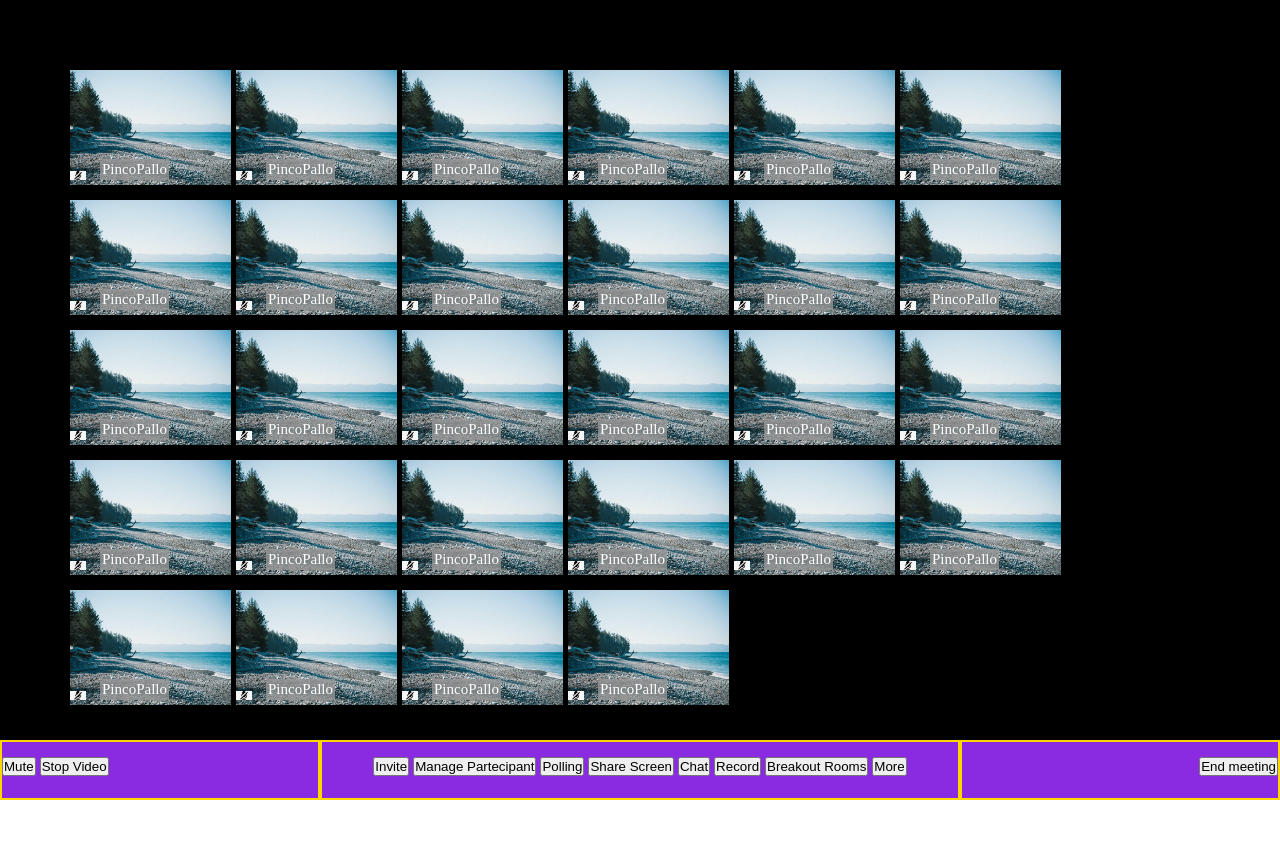
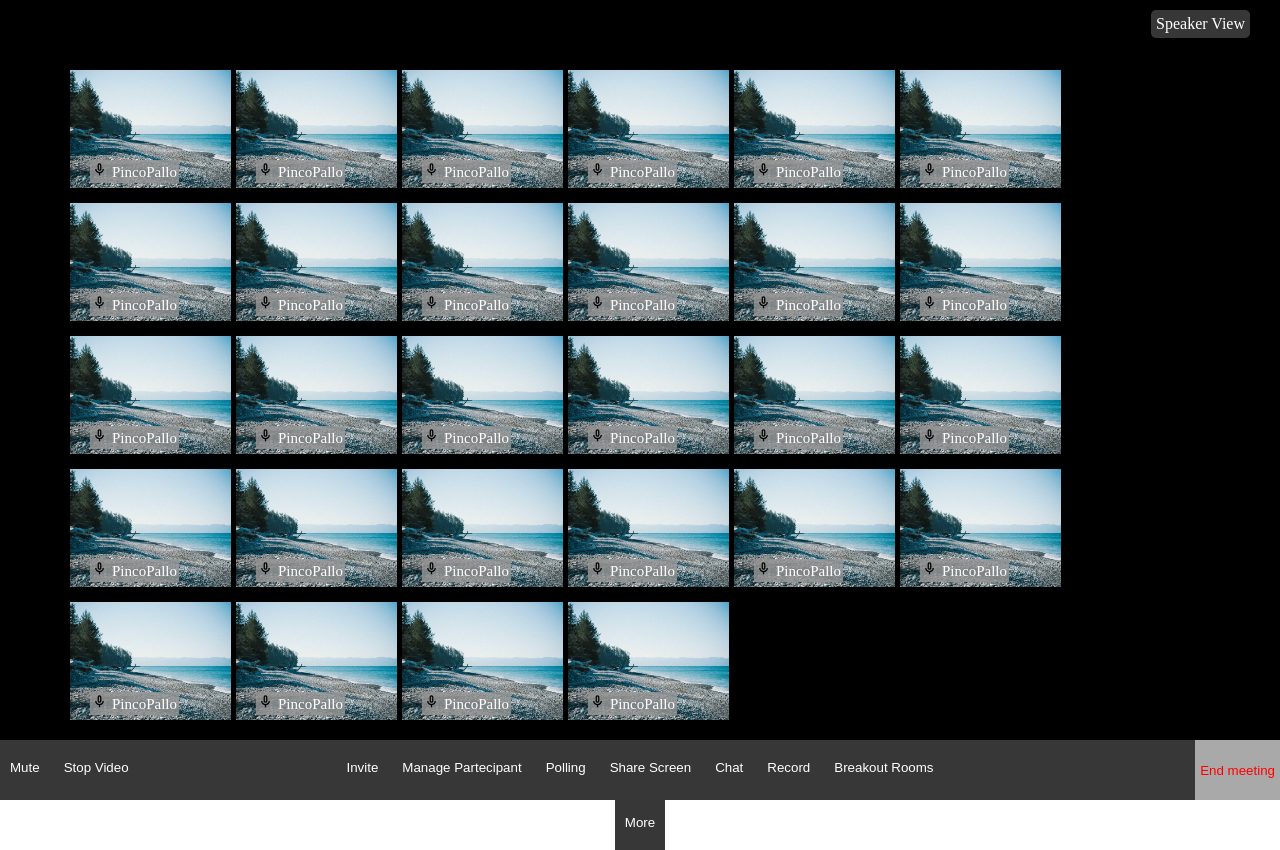
Before and after one commit to StefanoAntonelli93/html-css-zoom, a plain HTML site: page index.html in a window 1280 px wide. Before the commit the page ends 800 px from the top, so only its background shows below. Drawn offline with Linux system fonts and the light colour scheme.

Commit message:
[UPD] add button header

```diff
--- a/css/style.css
+++ b/css/style.css
@@ -14,6 +14,9 @@ main {
     width: 100vw;
 }
 
+footer{
+    background-color: rgb(55, 55, 55);
+}
 
 
 /* UTILITY */
@@ -63,18 +66,18 @@ main {
 .row {
     display: flex;
     flex-wrap: wrap;
-    flex-direction: row;
+
 }
 
 .img-contain {
     padding: 70px 60px 20px 70px;
     width: 100vw;
     height: calc(100vh - 60px);
+    gap: 15px 5px;
 }
 .col-14 {
     width: 14%;
-    margin-right: 5px;
-    margin-bottom: 15px;
+
     /* height: 150px;
     background-color: gold;
     border: 3px solid silver; */
@@ -99,8 +102,6 @@ main {
 
 .footer-content {
     height: 60px;
-    background-color: blueviolet;
-    border: 2px solid gold;
 }
 
 /* FINE LAYOUT FOOTER */
@@ -109,23 +110,20 @@ main {
 /* STYLE ZOOM */
 
 
-.name-mic img {
-    width: 10%;
-    position: absolute;
-    bottom: 5px;
-}
-
-
 .PincoPallo {
     position: absolute;
     bottom : 5px;
-    left: 30px;
+    left: 20px;
     padding: 2px;
     background-color: rgba(151, 151, 151, 0.8);
     color: white;
     font-size: 15px;
 }
 
+.mic {
+    margin-right: 5px;
+    height: 15px;
+}
 .sea {
     background-size: cover;
     background-repeat: no-repeat;
@@ -135,13 +133,39 @@ main {
 
 .unstyled-list {
     list-style-type: none;
+
 }
 
 .unstyled-list li {
     display: inline-block;
+
+}
+.btn-end {
+    height: 100%;
+    border: none;
+    background-color: darkgray;
+    color: red;
+    padding: 5px;
 }
 
-.btn-end {
+.btn-zoom {
+    background-color:  rgb(55, 55, 55);
+    border: none;
+    color: white;
+    padding: 20px 10px;
+}
+.speaker {
+    background-image: white;
+}
 
+.btn-header {
+    color: white;
+    position: absolute;
+    right: 30px;
+    top: 10px;
+    background-color:  rgb(55, 55, 55) ;
+    padding: 5px;
+    border-radius: 5px;
 }
+
 /* FINE STYLE ZOOM */
--- a/index.html
+++ b/index.html
@@ -13,207 +13,175 @@
                     <div class="col-14">
                        <img src="img/sea.jpg" class="sea" alt="sea">
                        <div class="name-mic">
-                           <img src="img/microphone.jpg" alt="mic">
-                           <div class="PincoPallo">PincoPallo</div>
+                           <div class="PincoPallo"><img src="img/mic_FILL0_wght400_GRAD0_opsz24.svg" class="mic" alt="">PincoPallo</div>
                        </div>
                     </div>
                     <div class="col-14">
                         <img src="img/sea.jpg" class="sea" alt="sea">
                         <div class="name-mic">
-                            <img src="img/microphone.jpg" alt="mic">
-                            <div class="PincoPallo">PincoPallo</div>
+                            <div class="PincoPallo"><img src="img/mic_FILL0_wght400_GRAD0_opsz24.svg" class="mic" alt="">PincoPallo</div>
                         </div>
                     </div>
                     <div class="col-14">
                         <img src="img/sea.jpg" class="sea" alt="sea">
                         <div class="name-mic">
-                            <img src="img/microphone.jpg" alt="mic">
-                            <div class="PincoPallo">PincoPallo</div>
+                            <div class="PincoPallo"><img src="img/mic_FILL0_wght400_GRAD0_opsz24.svg" class="mic" alt="">PincoPallo</div>
                         </div>
                     </div>
                     <div class="col-14">
                         <img src="img/sea.jpg" class="sea" alt="sea">
                         <div class="name-mic">
-                            <img src="img/microphone.jpg" alt="mic">
-                            <div class="PincoPallo">PincoPallo</div>
+                            <div class="PincoPallo"><img src="img/mic_FILL0_wght400_GRAD0_opsz24.svg" class="mic" alt="">PincoPallo</div>
                         </div>
                     </div>
                     <div class="col-14">
                         <img src="img/sea.jpg" class="sea" alt="sea">
                         <div class="name-mic">
-                            <img src="img/microphone.jpg" alt="mic">
-                            <div class="PincoPallo">PincoPallo</div>
+                            <div class="PincoPallo"><img src="img/mic_FILL0_wght400_GRAD0_opsz24.svg" class="mic" alt="">PincoPallo</div>
                         </div>
                     </div>
                     <div class="col-14">
                         <img src="img/sea.jpg" class="sea" alt="sea">
                         <div class="name-mic">
-                            <img src="img/microphone.jpg" alt="mic">
-                            <div class="PincoPallo">PincoPallo</div>
+                            <div class="PincoPallo"><img src="img/mic_FILL0_wght400_GRAD0_opsz24.svg" class="mic" alt="">PincoPallo</div>
                         </div>
                     </div>
                     <div class="col-14">
                         <img src="img/sea.jpg" class="sea" alt="sea">
                         <div class="name-mic">
-                            <img src="img/microphone.jpg" alt="mic">
-                            <div class="PincoPallo">PincoPallo</div>
+                            <div class="PincoPallo"><img src="img/mic_FILL0_wght400_GRAD0_opsz24.svg" class="mic" alt="">PincoPallo</div>
                         </div>
                     </div>
                     <div class="col-14">
                         <img src="img/sea.jpg" class="sea" alt="sea">
                         <div class="name-mic">
-                            <img src="img/microphone.jpg" alt="mic">
-                            <div class="PincoPallo">PincoPallo</div>
+                            <div class="PincoPallo"><img src="img/mic_FILL0_wght400_GRAD0_opsz24.svg" class="mic" alt="">PincoPallo</div>
                         </div>
                     </div>
                     <div class="col-14">
                         <img src="img/sea.jpg" class="sea" alt="sea">
                         <div class="name-mic">
-                            <img src="img/microphone.jpg" alt="mic">
-                            <div class="PincoPallo">PincoPallo</div>
+                            <div class="PincoPallo"><img src="img/mic_FILL0_wght400_GRAD0_opsz24.svg" class="mic" alt="">PincoPallo</div>
                         </div>
                     </div>
                     <div class="col-14">
                         <img src="img/sea.jpg" class="sea" alt="sea">
                         <div class="name-mic">
-                            <img src="img/microphone.jpg" alt="mic">
-                            <div class="PincoPallo">PincoPallo</div>
+                            <div class="PincoPallo"><img src="img/mic_FILL0_wght400_GRAD0_opsz24.svg" class="mic" alt="">PincoPallo</div>
                         </div>
                     </div>
                     <div class="col-14">
                         <img src="img/sea.jpg" class="sea" alt="sea">
                         <div class="name-mic">
-                            <img src="img/microphone.jpg" alt="mic">
-                            <div class="PincoPallo">PincoPallo</div>
+                            <div class="PincoPallo"><img src="img/mic_FILL0_wght400_GRAD0_opsz24.svg" class="mic" alt="">PincoPallo</div>
                         </div>
                     </div>
                     <div class="col-14">
                         <img src="img/sea.jpg" class="sea" alt="sea">
                         <div class="name-mic">
-                            <img src="img/microphone.jpg" alt="mic">
-                            <div class="PincoPallo">PincoPallo</div>
+                            <div class="PincoPallo"><img src="img/mic_FILL0_wght400_GRAD0_opsz24.svg" class="mic" alt="">PincoPallo</div>
                         </div>
                     </div>
                     <div class="col-14">
                         <img src="img/sea.jpg" class="sea" alt="sea">
                         <div class="name-mic">
-                            <img src="img/microphone.jpg" alt="mic">
-                            <div class="PincoPallo">PincoPallo</div>
+                            <div class="PincoPallo"><img src="img/mic_FILL0_wght400_GRAD0_opsz24.svg" class="mic" alt="">PincoPallo</div>
                         </div>
                     </div>
                     <div class="col-14">
                         <img src="img/sea.jpg" class="sea" alt="sea">
                         <div class="name-mic">
-                            <img src="img/microphone.jpg" alt="mic">
-                            <div class="PincoPallo">PincoPallo</div>
+                            <div class="PincoPallo"><img src="img/mic_FILL0_wght400_GRAD0_opsz24.svg" class="mic" alt="">PincoPallo</div>
                         </div>
                     </div>
                     <div class="col-14">
                         <img src="img/sea.jpg" class="sea" alt="sea">
                         <div class="name-mic">
-                            <img src="img/microphone.jpg" alt="mic">
-                            <div class="PincoPallo">PincoPallo</div>
+                            <div class="PincoPallo"><img src="img/mic_FILL0_wght400_GRAD0_opsz24.svg" class="mic" alt="">PincoPallo</div>
                         </div>
                     </div>
                     <div class="col-14">
                         <img src="img/sea.jpg" class="sea" alt="sea">
                         <div class="name-mic">
-                            <img src="img/microphone.jpg" alt="mic">
-                            <div class="PincoPallo">PincoPallo</div>
+                            <div class="PincoPallo"><img src="img/mic_FILL0_wght400_GRAD0_opsz24.svg" class="mic" alt="">PincoPallo</div>
                         </div>
                     </div>
                     <div class="col-14">
                         <img src="img/sea.jpg" class="sea" alt="sea">
                         <div class="name-mic">
-                            <img src="img/microphone.jpg" alt="mic">
-                            <div class="PincoPallo">PincoPallo</div>
+                            <div class="PincoPallo"><img src="img/mic_FILL0_wght400_GRAD0_opsz24.svg" class="mic" alt="">PincoPallo</div>
                         </div>
                     </div>
                     <div class="col-14">
                         <img src="img/sea.jpg" class="sea" alt="sea">
                         <div class="name-mic">
-                            <img src="img/microphone.jpg" alt="mic">
-                            <div class="PincoPallo">PincoPallo</div>
+                            <div class="PincoPallo"><img src="img/mic_FILL0_wght400_GRAD0_opsz24.svg" class="mic" alt="">PincoPallo</div>
                         </div>
                     </div>
                     <div class="col-14">
                         <img src="img/sea.jpg" class="sea" alt="sea">
                         <div class="name-mic">
-                            <img src="img/microphone.jpg" alt="mic">
-                            <div class="PincoPallo">PincoPallo</div>
+                            <div class="PincoPallo"><img src="img/mic_FILL0_wght400_GRAD0_opsz24.svg" class="mic" alt="">PincoPallo</div>
                         </div>
                     </div>
                     <div class="col-14">
                         <img src="img/sea.jpg" class="sea" alt="sea">
                         <div class="name-mic">
-                            <img src="img/microphone.jpg" alt="mic">
-                            <div class="PincoPallo">PincoPallo</div>
+                            <div class="PincoPallo"><img src="img/mic_FILL0_wght400_GRAD0_opsz24.svg" class="mic" alt="">PincoPallo</div>
                         </div>
                     </div>
                     <div class="col-14">
                         <img src="img/sea.jpg" class="sea" alt="sea">
                         <div class="name-mic">
-                            <img src="img/microphone.jpg" alt="mic">
-                            <div class="PincoPallo">PincoPallo</div>
+                            <div class="PincoPallo"><img src="img/mic_FILL0_wght400_GRAD0_opsz24.svg" class="mic" alt="">PincoPallo</div>
                         </div>
                     </div>
                     <div class="col-14">
                         <img src="img/sea.jpg" class="sea" alt="sea">
                         <div class="name-mic">
-                            <img src="img/microphone.jpg" alt="mic">
-                            <div class="PincoPallo">PincoPallo</div>
+                            <div class="PincoPallo"><img src="img/mic_FILL0_wght400_GRAD0_opsz24.svg" class="mic" alt="">PincoPallo</div>
                         </div>
                     </div>
                     <div class="col-14">
                         <img src="img/sea.jpg" class="sea" alt="sea">
                         <div class="name-mic">
-                            <img src="img/microphone.jpg" alt="mic">
-                            <div class="PincoPallo">PincoPallo</div>
+                            <div class="PincoPallo"><img src="img/mic_FILL0_wght400_GRAD0_opsz24.svg" class="mic" alt="">PincoPallo</div>
                         </div>
                     </div>
                     <div class="col-14">
                         <img src="img/sea.jpg" class="sea" alt="sea">
                         <div class="name-mic">
-                            <img src="img/microphone.jpg" alt="mic">
-                            <div class="PincoPallo">PincoPallo</div>
+                            <div class="PincoPallo"><img src="img/mic_FILL0_wght400_GRAD0_opsz24.svg" class="mic" alt="">PincoPallo</div>
                         </div>
                     </div>
                     <div class="col-14">
                         <img src="img/sea.jpg" class="sea" alt="sea">
                         <div class="name-mic">
-                            <img src="img/microphone.jpg" alt="mic">
-                            <div class="PincoPallo">PincoPallo</div>
+                            <div class="PincoPallo"><img src="img/mic_FILL0_wght400_GRAD0_opsz24.svg" class="mic" alt="">PincoPallo</div>
                         </div>
                     </div>
                     <div class="col-14">
                         <img src="img/sea.jpg" class="sea" alt="sea">
                         <div class="name-mic">
-                            <img src="img/microphone.jpg" alt="mic">
-                            <div class="PincoPallo">PincoPallo</div>
+                            <div class="PincoPallo"><img src="img/mic_FILL0_wght400_GRAD0_opsz24.svg" class="mic" alt="">PincoPallo</div>
                         </div>
                     </div>
                     <div class="col-14">
                         <img src="img/sea.jpg" class="sea" alt="sea">
                         <div class="name-mic">
-                            <img src="img/microphone.jpg" alt="mic">
-                            <div class="PincoPallo">PincoPallo</div>
+                            <div class="PincoPallo"><img src="img/mic_FILL0_wght400_GRAD0_opsz24.svg" class="mic" alt="">PincoPallo</div>
                         </div>
                     </div>
                     <div class="col-14">
                         <img src="img/sea.jpg" class="sea" alt="sea">
                         <div class="name-mic">
-                            <img src="img/microphone.jpg" alt="mic">
-                            <div class="PincoPallo">PincoPallo</div>
+                            <div class="PincoPallo"><img src="img/mic_FILL0_wght400_GRAD0_opsz24.svg" class="mic" alt="">PincoPallo</div>
                         </div>
                     </div>
-
-
-
-
+                    <div class="btn-header">Speaker View</div>
                 </div>
            </div>
        </div>
-
     </main>
     <!-- FINE MAIN -->
 
@@ -223,7 +191,7 @@
             <div class="row">
                 <div class="col-25">
                     <div class="footer-content">
-                        <ul class="unstyled-list py-15">
+                        <ul class="unstyled-list">
                             <li><button class="btn-zoom">Mute</button></li>
                             <li><button class="btn-zoom">Stop Video</button></li>
                         </ul>
@@ -231,7 +199,7 @@
                 </div>
                 <div class="col-50">
                     <div class="footer-content">
-                        <ul class="unstyled-list text-align-center py-15">
+                        <ul class="unstyled-list text-align-center">
                             <li><button class="btn-zoom">Invite</button></li>
                             <li><button class="btn-zoom">Manage Partecipant</button></li>
                             <li><button class="btn-zoom">Polling</button></li>
@@ -244,7 +212,7 @@
                     </div>
                 </div>
                 <div class="col-25">
-                    <div class="footer-content text-align-right py-15">
+                    <div class="footer-content text-align-right">
                         <button class="btn-end">End meeting</button>
                     </div>
                 </div>
```
Also changed, not shown: img/chat_bubble_FILL0_wght400_GRAD0_opsz24.svg (added), img/mic_FILL0_wght400_GRAD0_opsz24.svg (added), img/microphone.jpg (deleted), img/microphone.png (deleted), img/videocam_FILL0_wght400_GRAD0_opsz24.svg (added).
